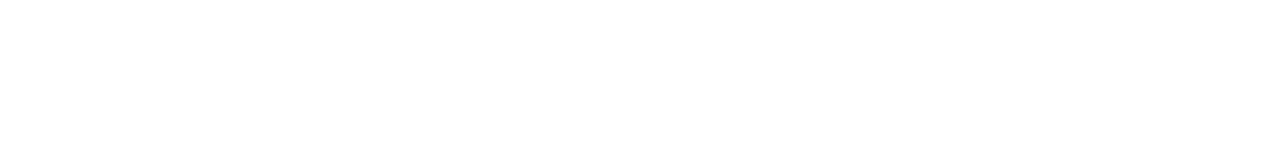
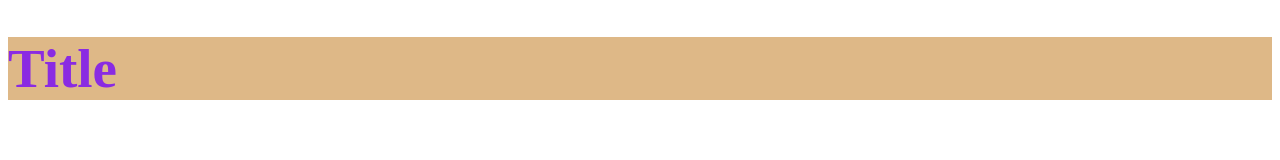
Before and after one commit to darud4/ITMO, a plain HTML site: page index.html in a window 1280 px wide. Drawn offline with Linux system fonts and the light colour scheme.

Commit message:
Folders structure

```diff
--- a/index.html
+++ b/index.html
@@ -4,10 +4,13 @@
     <meta charset="UTF-8" />
     <meta http-equiv="X-UA-Compatible" content="IE=edge" />
     <meta name="viewport" content="width=device-width, initial-scale=1.0" />
+    <link rel="stylesheet" href="src/pages/index.css">
     <title>ITMO</title>
   </head>
   <body>
-    <header></header>
+    <header class="header">
+      <h1 class="header__title">Title</h1>
+    </header>
     <main></main>
     <footer></footer>
   </body>
--- /dev/null
+++ b/src/blocks/header/header.css
@@ -0,0 +1,7 @@
+.header {
+  background-color: burlywood;
+}
+.header__title {
+  color: blueviolet;
+  font-size: 55px;
+}
--- /dev/null
+++ b/src/pages/index.css
@@ -0,0 +1 @@
+@import url(../blocks/header/header.css);
```
